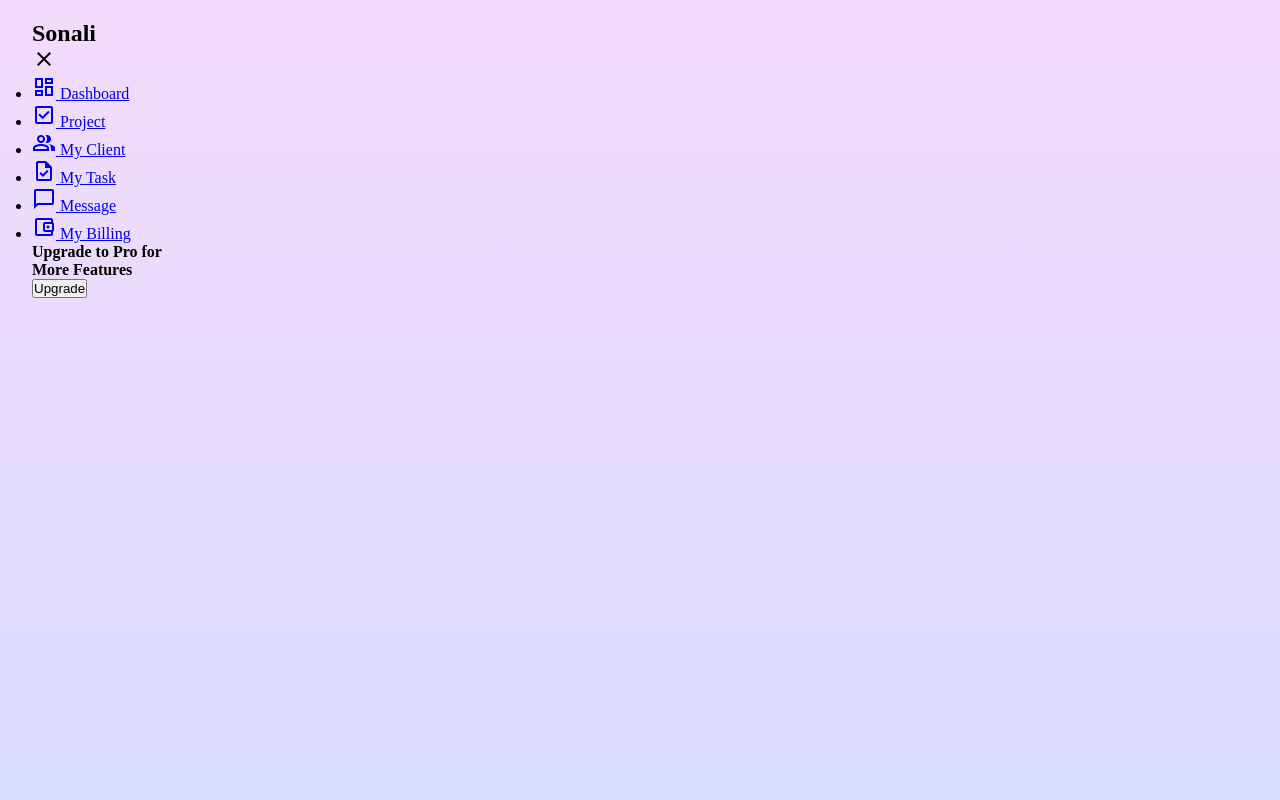
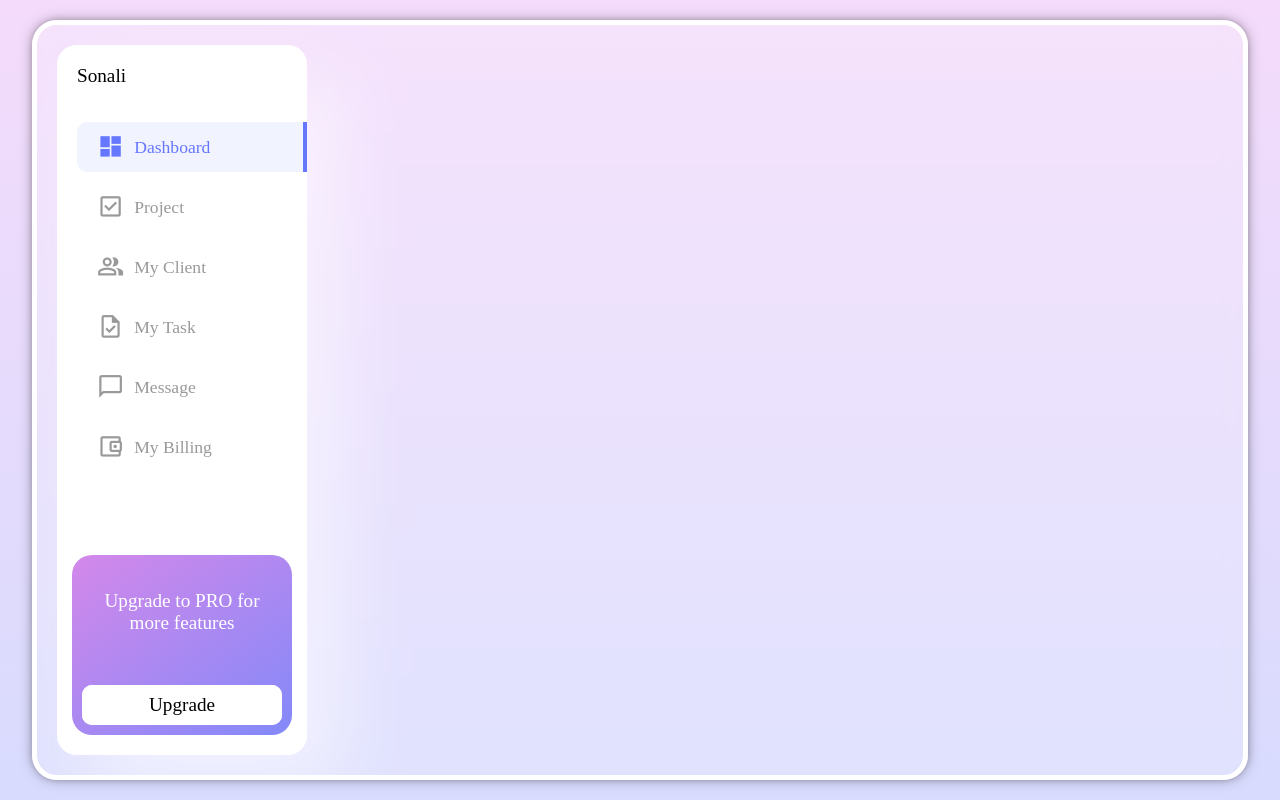
Before and after one commit to Sonali504/task-manager, a plain HTML site: page index.html in a window 1280 px wide. Drawn offline with nearby package versions, Linux system fonts and the light colour scheme.

Commit message:
i made new thing

```diff
--- a/index.html
+++ b/index.html
@@ -9,16 +9,20 @@
 </head>
 <body>
     <div class="container">
+        <!-- left start -->
         <div class="left">
+            <!-- header start -->
             <header>
+                <!-- logo start -->
                 <div class="logo">
-                    <h2>Sonali </h2>
+                    <h2>Sonali</h2>
                     <div class="close">
-                        <spane class="material-symbols-outlined">
-                            Close
-                        </spane>
+                        <span class="material-symbols-outlined">
+                            close
+                        </span>
                     </div>
                 </div>
+                <!-- nav start -->
                 <nav>
                     <ul>
                         <li>
@@ -31,7 +35,7 @@
                         </li>
                         <li>
                             <a href="#">
-                                <span class="material-symbols-outlined full">
+                                <span class="material-symbols-outlined">
                                     check_box
                                 </span>
                                 <span class="title">Project</span>
@@ -39,7 +43,7 @@
                         </li>
                         <li>
                             <a href="#">
-                                <span class="material-symbols-outlined full">
+                                <span class="material-symbols-outlined">
                                     group
                                 </span>
                                 <span class="title">My Client</span>
@@ -47,7 +51,7 @@
                         </li>
                         <li>
                             <a href="#">
-                                <span class="material-symbols-outlined fill">
+                                <span class="material-symbols-outlined">
                                     task
                                 </span>
                                 <span class="title">My Task</span>
@@ -55,7 +59,7 @@
                         </li>
                         <li>
                             <a href="#">
-                                <span class="material-symbols-outlined full">
+                                <span class="material-symbols-outlined">
                                     chat_bubble
                                 </span>
                                 <span class="title">Message</span>
@@ -63,7 +67,7 @@
                         </li>
                         <li>
                             <a href="#">
-                                <span class="material-symbols-outlined full">
+                                <span class="material-symbols-outlined">
                                     account_balance_wallet
                                 </span>
                                 <span class="title">My Billing</span>
@@ -73,12 +77,12 @@
                 </nav>
             </header>
             <div class="upgrade">
-                <h4>Upgrade to <bold>Pro</bold> for <br>More Features</h4>
-                <div class="upbtn">
+                <h4>Upgrade to <bold>PRO</bold> for<br> more features</h4>
+                <div class="upBtn">
                     <button>Upgrade</button>
                 </div>
             </div>
+
         </div>
-    </div>
 </body>
 </html>
--- a/style.css
+++ b/style.css
@@ -1,21 +1,15 @@
-*{
+* {
     margin: 0;
     padding: 0;
-
+    box-sizing: border-box;
+    font-family: Dubai;
 }
-body{
+body {
     display: flex;
     justify-content: center;
     align-items: center;
     min-height: 100vh;
     background: linear-gradient(#f4dbfb, #d8dbfe);
-}
-.full{
-    font-variation-settings:
-    'Fill' 1,
-    'wgh'400,
-    'GRAD'0,
-    'opsz'48;
 }
 ::-webkit-scrollbar{
     width: 10px;
@@ -28,9 +22,189 @@ body{
     border-radius: 10px;
     border: 3px solid #fff;
 }
-.container{
+.full {
+    font-variation-settings:
+        'FILL'1,
+        'wght'400,
+        'GRAD'0,
+        'opsz'48
+}
+/* container start */
+.container {
     position: relative;
     width: 95%;
     height: 95vh;
-    background: ;
+    background: rgba(255, 255, 255, .2);
+    border-radius: 25px;
+    backdrop-filter: blur(10px);
+    border: 5px solid #fff;
+    box-shadow: 0 0 5px rgba(0, 0, 0, .1),
+        0 0 10px rgba(0, 0, 0, .2),
+        0 0 15px rgba(0, 0, 0, .2);
+    padding: 20px;
+    display: flex;
+    gap: 20px;
+    overflow: hidden;
 }
+/* left start */
+.container .left {
+    position: relative;
+    width: 250px;
+    height: 100%;
+    background-color: rgba(255, 255, 255, 1);
+    backdrop-filter: blur(5px);
+    border-radius: 20px;
+    box-shadow: rgba(255, 255, 255, 0.5) 35px 35px 68px 0px,
+        inset rgba(255, 255, 255, 0.6) -8px -8px 16px 0px,
+        inset rgb(255, 255, 255) 0px 11px 28px 0px;
+    display: flex;
+    justify-content: space-between;
+    align-items: center;
+    flex-direction: column;
+    padding: 20px 0;
+}
+/* header start */
+.container .left header {
+    position: relative;
+    width: 100%;
+}
+/* logo start */
+.container .left header .logo {
+    position: relative;
+    margin-bottom: 15px;
+    padding-left: 20px;
+    display: flex;
+    justify-content: space-between;
+    align-items: center;
+}
+.container .left header .logo h2 {
+    font-size: 1.2em;
+    font-weight: 500;
+    cursor: pointer;
+    color: #000;
+}
+.container .left header .logo .close {
+    position: relative;
+    left: -20px;
+    width: 20px;
+    height: 20px;
+    text-align: center;
+    line-height: 20px;
+    display: none;
+    cursor: pointer;
+}
+/* nav start */
+.container .left header nav {
+    position: relative;
+    padding-top: 20px;
+    padding-bottom: 20px;
+    padding-left: 20px;
+}
+.container .left header nav ul {
+    position: relative;
+    display: flex;
+    justify-content: center;
+    align-items: flex-start;
+    flex-direction: column;
+    gap: 10px;
+}
+.container .left header nav ul li {
+    position: relative;
+    width: 100%;
+    height: 50px;
+    list-style: none;
+    display: flex;
+    justify-content: center;
+    align-items: center;
+}
+.container .left header nav ul li a {
+    position: relative;
+    width: 100%;
+    height: 100%;
+    display: flex;
+    justify-content: flex-start;
+    align-items: center;
+    text-decoration: none;
+    padding-left: 20px;
+    border-top-left-radius: 10px;
+    border-bottom-left-radius: 10px;
+    transition: .3s ease;
+}
+.container .left header nav ul li:first-child a,
+.container .left header nav ul li a:hover {
+    transition: 0s;
+    background: #f1f3ff;
+}
+.container .left header nav ul li a::before {
+    content: '';
+    position: absolute;
+    right: 0;
+    width: 0;
+    height: 100%;
+    background: #6577ff;
+    transition: .3s ease;
+}
+.container .left header nav ul li:first-child a::before,
+.container .left header nav ul li a:hover::before {
+    width: 4px;
+}
+.container .left header nav ul li a .material-symbols-outlined {
+    color: #999;
+    font-size: 1.7em;
+    margin-right: 10px;
+}
+.container .left header nav ul li a .title {
+    color: #999;
+    font-size: 1.1em;
+}
+.container .left header nav ul li:first-child a .material-symbols-outlined,
+.container .left header nav ul li:first-child a .title,
+.container .left header nav ul li a:hover .material-symbols-outlined,
+.container .left header nav ul li a:hover .title {
+    color: #6577ff;
+}
+/* nav end */
+/* upgrade start */
+.container .upgrade {
+    position: relative;
+    width: calc(100% - 30px);
+    height: 180px;
+    background: linear-gradient(145deg, #d488ea, #8389f9);
+    border-radius: 20px;
+    text-align: center;
+    display: flex;
+    justify-content: space-between;
+    align-items: center;
+    flex-direction: column;
+    padding: 10px;
+    z-index: -1;
+    overflow: hidden;
+}
+.container .upgrade h4 {
+    color: #fff;
+    font-size: 1.2em;
+    font-weight: 400;
+    margin-top: 25px;
+}
+.container .upgrade .upBtn {
+    position: relative;
+    width: 100%;
+    height: 40px;
+    background: #fff;
+    border-radius: 10px;
+    overflow: hidden;
+}
+.container .upgrade .upBtn button {
+    position: absolute;
+    top: 0;
+    left: 0;
+    width: 100%;
+    height: 100%;
+    background: #fff;
+    outline: none;
+    border: none;
+    font-size: 1.2em;
+    color: #000;
+    font-weight: 500;
+    cursor: pointer;
+}
```
